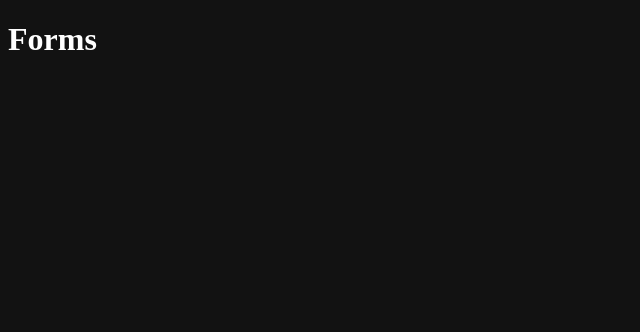
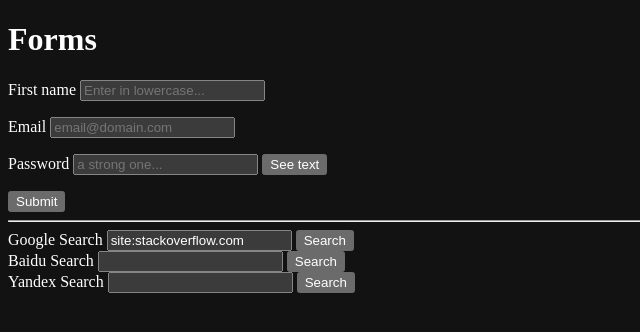
Before and after one commit to kostasx/HTML-Forms-Session, a plain HTML site: page index.html in a window 1280 px wide. Shown: the whole page, without its empty margins (0-640 px from the left). Drawn offline with Linux system fonts and the light colour scheme.

Commit message:
Latest changes

```diff
--- a/index.html
+++ b/index.html
@@ -10,5 +10,58 @@
 </head>
 <body>
   <h1>Forms</h1>
+  <!-- When the form is 'submitted', an action is taken -->
+  <!-- Submit via: submit button click, Enter key, keyboard focus on the submit button and Space -->
+  <!-- Submission redirects to: http://127.0.0.1:5500/FORMS/form.html? -->
+  <!-- <form action="form.html" method="post"> -->
+  <form action="form.html" method="get">
+    <!-- Always accompany your input elements (<input>, <textarea>, <select>, etc.) with a label -->
+    <p>
+      <label for="first_name">First name</label>
+      <input id="first_name" type="text" name="first_name" placeholder="Enter in lowercase...">
+    </p>
+    <p>
+      <label for="email">Email</label>
+      <input id="email" type="email" name="email" placeholder="email@domain.com">
+    </p>
+    <p>
+      <label for="password">Password</label>
+      <input id="password" type="password" name="password" placeholder="a strong one...">
+      <button>See text</button>
+    </p>
+    <button>Submit</button>
+  </form>
+
+  <hr />
+
+  <!-- Search Form -->
+   <!-- http://127.0.0.1:5500/FORMS/index.html?search=Ferrari -->
+   <form action="https://www.google.com/search">
+    <label>
+      Google Search
+      <input
+        type="search"
+        name="q"
+        placeholder="Enter search term..."
+        value="site:stackoverflow.com"
+        >
+    </label>
+    <!-- URL?q=Ferrari  -->
+     <!-- http://127.0.0.1:5500/FORMS/form.html?q=Ferrari -->
+    <!-- https://www.google.com/search?q=HTML+Forms -->
+    <button>Search</button>
+   </form>
+
+   <form action="">
+    <label for="">Baidu Search</label>
+    <input type="search" name="" id="">
+    <button>Search</button>
+   </form>
+
+   <form action="">
+    <label for="">Yandex Search</label>
+    <input type="search" name="" id="">
+    <button>Search</button>
+   </form>
 </body>
 </html>
```
Also changed, not shown: form.html (+3 -0 lines).
